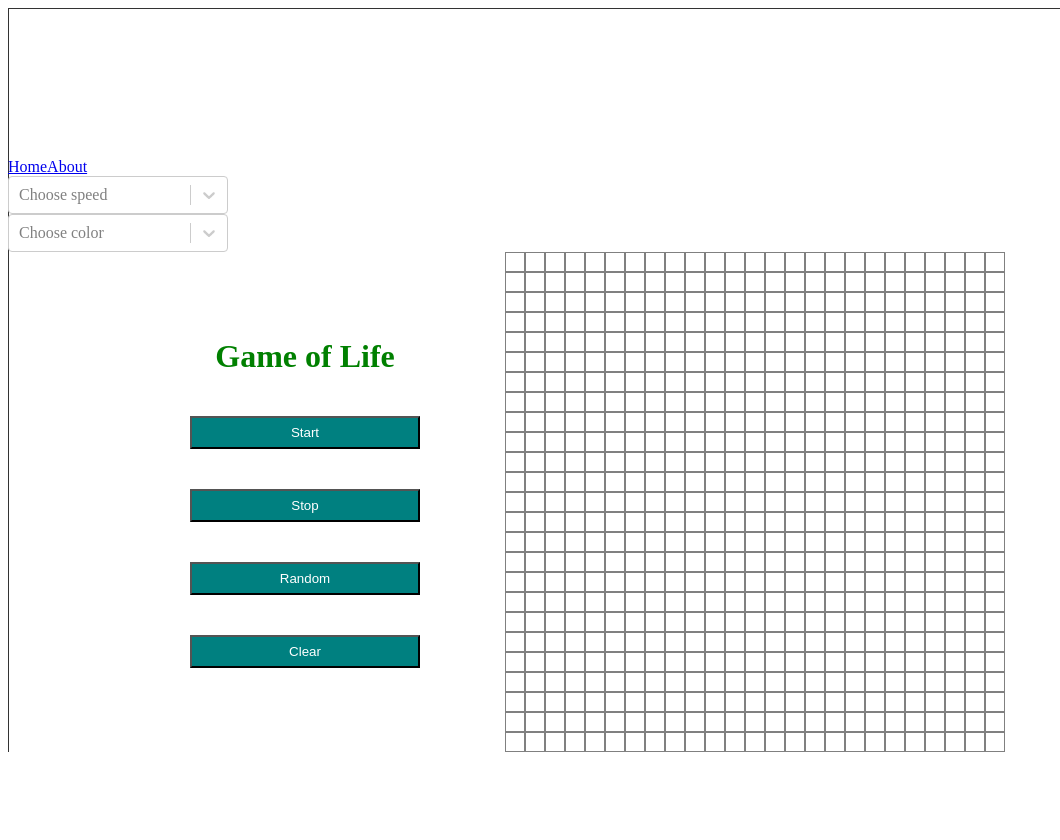
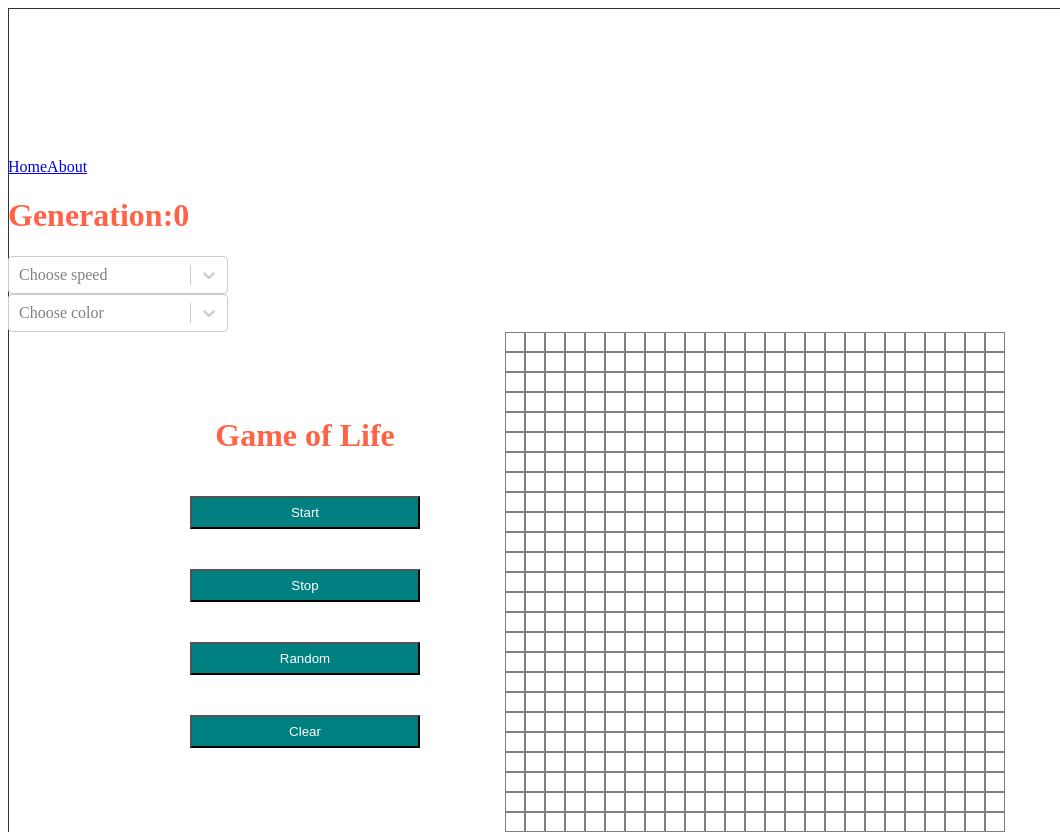
Before and after one commit to vy3191/CS-Build-Week-1, a React app: page / in a window 1280 px wide. Shown: the whole page, without its empty margins (0-1060 px from the left). Before the commit the page ends 800 px from the top, so only its background shows below. Built offline with nearby package versions, Linux system fonts and the light colour scheme; the HTML template or start-up script is replaced by a standard one.

Commit message:
Added generations

```diff
--- a/src/App.css
+++ b/src/App.css
@@ -1,5 +1,5 @@
  .body {
-  color: green;
+  color: tomato;
   background-image:
     linear-gradient(#333 1px, transparent 1px),
     linear-gradient(90deg, #333 1px, transparent 1px);
--- a/src/Board.js
+++ b/src/Board.js
@@ -33,6 +33,7 @@ function Board() {
   const [numberOfRows, setNumberOfRows] = useState(25);
   const [numberOfColumns, setNumberOfColumns] = useState(25);
   const [color, setColor] = useState('black');
+  const [count, setCount] = useState({countVal:0});
   const operations = [
     [0,1],
     [0,-1],
@@ -62,6 +63,10 @@ function Board() {
     setGrid(rows);
   }
   const runningRef = useRef(running);
+  const increament = () => {
+      const newVal = count[0]+1;
+      setCount([newVal]);
+  }
   const runSimulation = useCallback(() =>{
     // if we are not running return
     console.log('isApp running>>>>>>>>>>>', runningRef.current);
@@ -70,6 +75,7 @@ function Board() {
     }
     setGrid((g) => {
       return produce(g, gridCopy => {
+        // setTimeout(increament, parseInt(time))
         for(let i=0; i<numberOfRows; i++) {
           for(let k=0; k<numberOfColumns; k++) {
             let neighbors = 0;
@@ -90,6 +96,7 @@ function Board() {
       });
     });
     console.log('time>>>>>>>>>>>>>',time, typeof(time));
+    setCount({...count, countVal: count.countVal++})
     setTimeout(runSimulation, parseInt(time))
   },[numberOfRows, numberOfColumns,time]);
 
@@ -104,12 +111,14 @@ function Board() {
      setColor(color.value);
   }
 
-  console.log('Before click', running);
-  console.log('time or speed', time);
+  console.log('time or speed', count.countVal);
   return (
     <React.Fragment>
      <Link exact to="/">Home</Link>
      <Link to="/about">About</Link>
+     <div>
+       <h1>Generation:{count.countVal}</h1>
+     </div>
      <div className="select-options">
         <Select
           value={parseInt(time)}
@@ -154,6 +163,8 @@ function Board() {
             //  setRunning(!running)
             //  runningRef.current = !runningRef.current;
              setGrid(generateEmptyGrid());
+             setCount({ countVal:0})
+             window.location.reload();
         }}>Clear</button>
       </div>
       <div className="grid-show">
```
